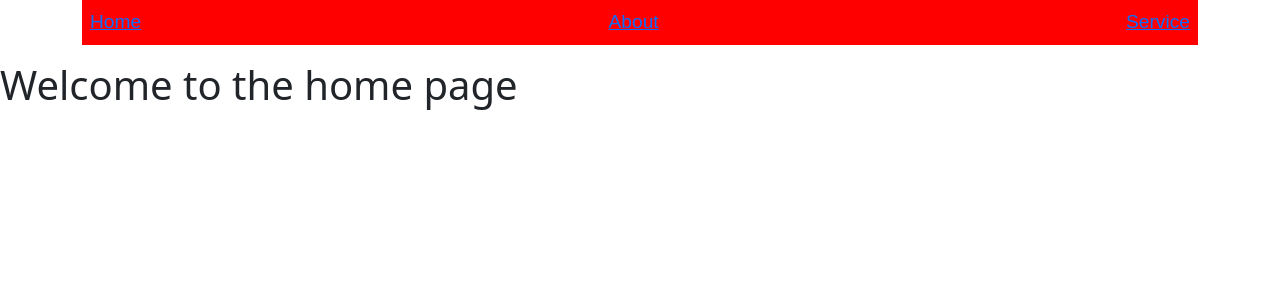
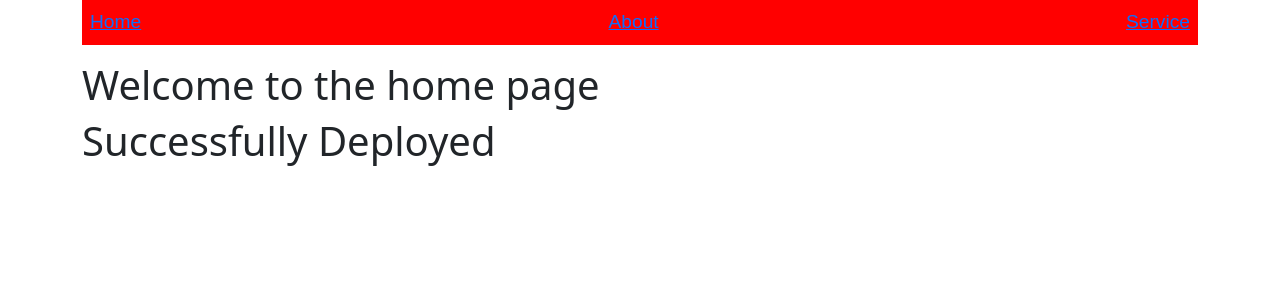
Before and after one commit to ShabanaAnjumUIUX/Swiggy, a React (Create React App) app: page / in a window 1280 px wide. Shown: the top 300 px of the page. Built offline with nearby package versions, Linux system fonts and the light colour scheme.

Commit message:
added few things in the home page

```diff
--- a/src/Pages/Home.js
+++ b/src/Pages/Home.js
@@ -2,8 +2,9 @@ import React from 'react'
 
 function Home() {
   return (
-    <div>
+    <div className='container'>
       <h1>Welcome to the home page</h1>
+      <h1>Successfully Deployed</h1>
     </div>
   )
 }
```
